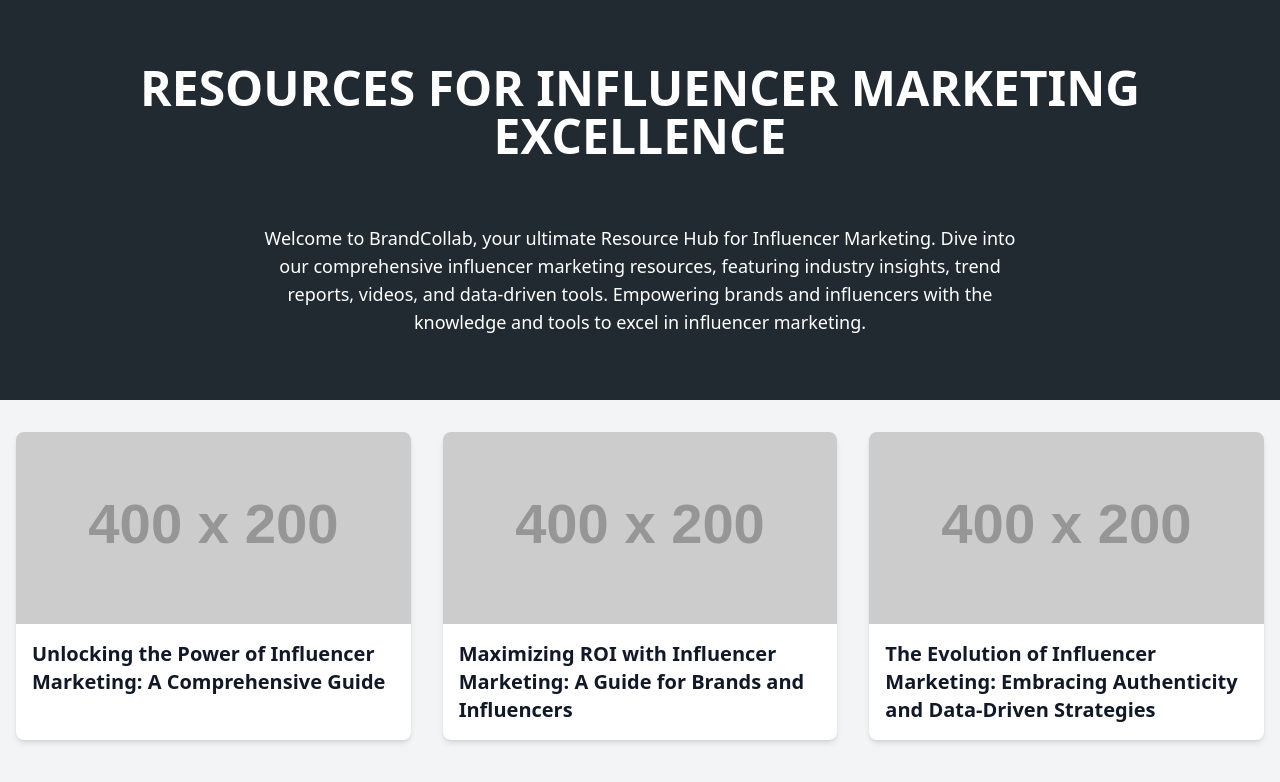
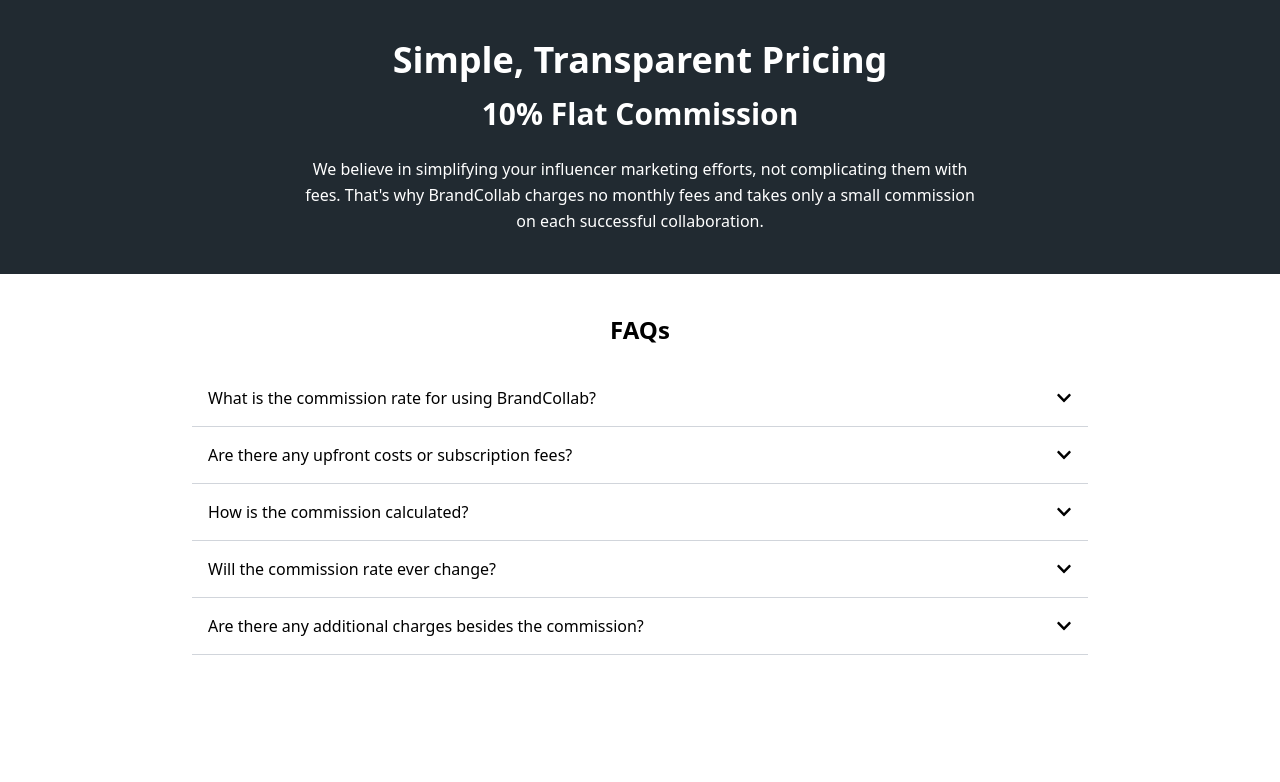
Before and after one commit to Bhowmikzar/brndcolab_form, a React (Create React App) app: page / in a window 1280 px wide. Shown: the top 782 px of the page. Built offline with nearby package versions, Linux system fonts and the light colour scheme.

Commit message:
pricing page is done

```diff
--- a/src/App.tsx
+++ b/src/App.tsx
@@ -35,25 +35,40 @@
 
 //umcomment the below thing for seeing the blogpost
 
+// import React from "react";
+// import { BrowserRouter as Router, Route, Routes } from "react-router-dom";
+// import InfluencerMarketing from "./components/InfluencerMarketing";
+// import BlogPost1 from "./components/BlogPost1";
+// import BlogPost2 from "./components/BlogPost2";
+// import BlogPost3 from "./components/BlogPost3";
+
+// const App: React.FC = () => {
+//   return (
+//     <Router>
+//       <div className="App">
+//         <Routes>
+//           <Route path="/" element={<InfluencerMarketing />} />
+//           <Route path="/blog-post-1" element={<BlogPost1 />} />
+//           <Route path="/blog-post-2" element={<BlogPost2 />} />
+//           <Route path="/blog-post-3" element={<BlogPost3 />} />
+//         </Routes>
+//       </div>
+//     </Router>
+//   );
+// };
+
+// export default App;
+
+//umcomment the below thing for seeing the pricing page
+
 import React from "react";
-import { BrowserRouter as Router, Route, Routes } from "react-router-dom";
-import InfluencerMarketing from "./components/InfluencerMarketing";
-import BlogPost1 from "./components/BlogPost1";
-import BlogPost2 from "./components/BlogPost2";
-import BlogPost3 from "./components/BlogPost3";
+import PricingComponent from "./components/PricingComponent";
 
 const App: React.FC = () => {
   return (
-    <Router>
-      <div className="App">
-        <Routes>
-          <Route path="/" element={<InfluencerMarketing />} />
-          <Route path="/blog-post-1" element={<BlogPost1 />} />
-          <Route path="/blog-post-2" element={<BlogPost2 />} />
-          <Route path="/blog-post-3" element={<BlogPost3 />} />
-        </Routes>
-      </div>
-    </Router>
+    <div>
+      <PricingComponent />
+    </div>
   );
 };
 
--- /dev/null
+++ b/src/components/PricingComponent.tsx
@@ -0,0 +1,76 @@
+import React, { useState } from "react";
+import { FaChevronDown, FaChevronUp } from "react-icons/fa";
+
+const PricingComponent: React.FC = () => {
+  const [open, setOpen] = useState<number | null>(null);
+
+  const toggleFAQ = (index: number) => {
+    setOpen(open === index ? null : index);
+  };
+
+  const faqs = [
+    {
+      question: "What is the commission rate for using BrandCollab?",
+      answer:
+        "BrandCollab charges a simple, flat 10% commission on each successful collaboration. There are no hidden fees or monthly charges.",
+    },
+    {
+      question: "Are there any upfront costs or subscription fees?",
+      answer:
+        "No, there are no upfront costs or subscription fees. You only pay a commission on successful collaborations.",
+    },
+    {
+      question: "How is the commission calculated?",
+      answer:
+        "The 10% commission is calculated based on the total amount of each successful collaboration between brands and influencers.",
+    },
+    {
+      question: "Will the commission rate ever change?",
+      answer:
+        "Our commitment is to keep our pricing simple and transparent. Any changes to the commission rate will be communicated well in advance and will be designed to continue offering value to our users.",
+    },
+    {
+      question: "Are there any additional charges besides the commission?",
+      answer:
+        "No, the 10% commission is the only fee you will be charged. There are no additional or hidden fees when using BrandCollab.",
+    },
+  ];
+
+  return (
+    <div className="w-full">
+      <div className="bg-[#212A31] py-10 text-center text-white">
+        <h1 className="text-4xl font-bold">Simple, Transparent Pricing</h1>
+        <h2 className="text-3xl font-bold mt-4">10% Flat Commission</h2>
+        <p className="mt-6 max-w-2xl mx-auto leading-relaxed">
+          We believe in simplifying your influencer marketing efforts, not
+          complicating them with fees. That's why BrandCollab charges no monthly
+          fees and takes only a small commission on each successful
+          collaboration.
+        </p>
+      </div>
+      <div className="w-full bg-white mt-10">
+        <div className="max-w-4xl mx-auto">
+          <h3 className="text-2xl font-bold text-center mb-6">FAQs</h3>
+          {faqs.map((faq, index) => (
+            <div key={index} className="border-b border-gray-300">
+              <button
+                className="w-full text-left p-4 font-medium flex justify-between items-center"
+                onClick={() => toggleFAQ(index)}
+              >
+                {faq.question}
+                <span>
+                  {open === index ? <FaChevronUp /> : <FaChevronDown />}
+                </span>
+              </button>
+              {open === index && (
+                <div className="p-4 text-gray-700">{faq.answer}</div>
+              )}
+            </div>
+          ))}
+        </div>
+      </div>
+    </div>
+  );
+};
+
+export default PricingComponent;
```
